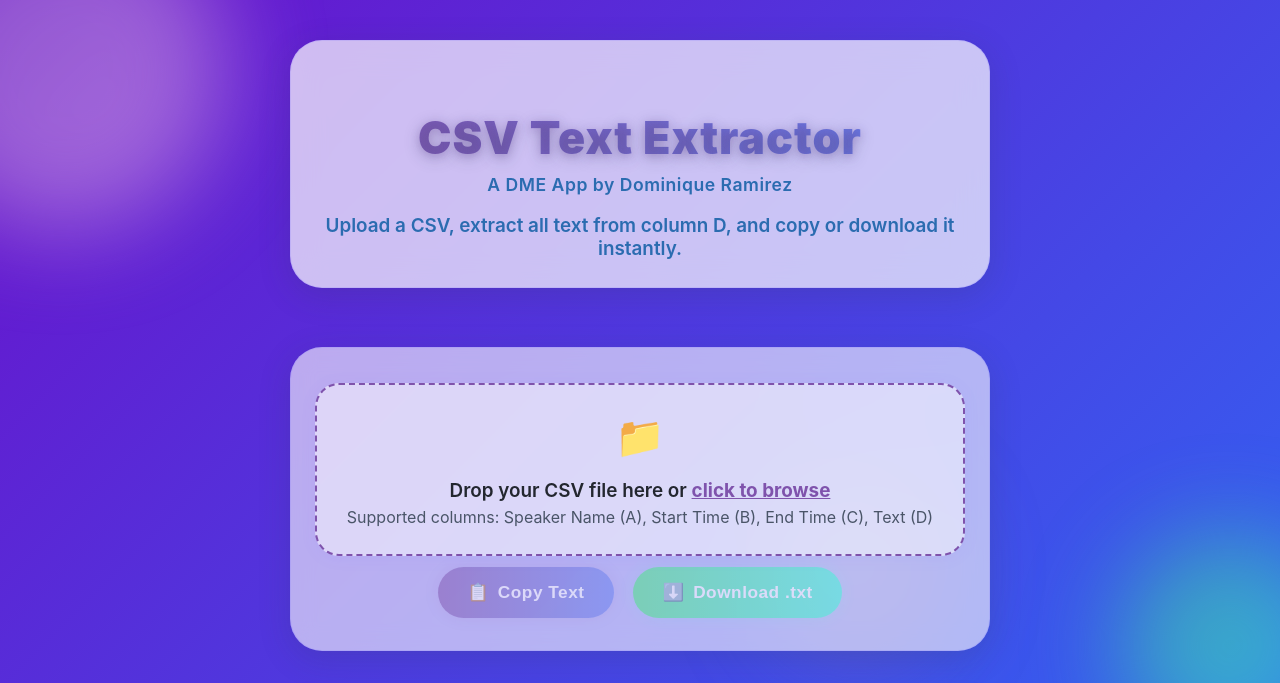
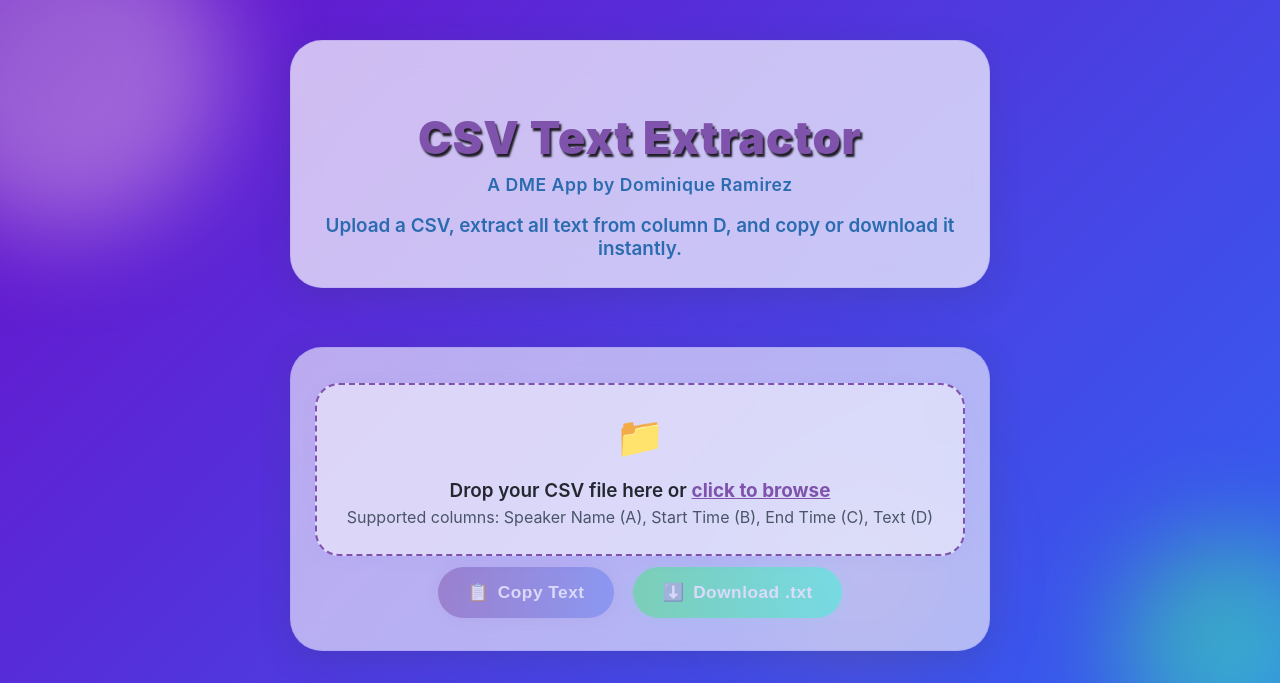
Before and after one commit to dominiqueramirez/csv-text-extractor, a plain HTML site: page index.html in a window 1280 px wide. Shown: the top 683 px of the page. Drawn offline with Linux system fonts and the light colour scheme.

Commit message:
Sharpen and darken main heading drop shadow; set text to solid purple

```diff
--- a/style.css
+++ b/style.css
@@ -356,19 +356,6 @@ main {
 .header-content {
   text-align: center;
 }
-.header-content h1 {
-  font-size: 2.8rem;
-  font-weight: 900;
-  letter-spacing: 1px;
-  margin-bottom: 0.2em;
-  background: linear-gradient(90deg, #7f53ac 0%, #647dee 100%);
-  -webkit-background-clip: text;
-  -webkit-text-fill-color: transparent;
-  background-clip: text;
-  color: transparent;
-  text-shadow: 0 4px 16px rgba(44, 62, 80, 0.25), 0 2px 8px #7f53ac55;
-  animation: fadeInDown 1s;
-}
 .header-content .subtitle {
   color: #2b6cb0;
   font-weight: 600;
@@ -445,6 +432,21 @@ main {
   padding: 1em 0;
 }
 
+.main-title {
+  font-size: 2.8rem;
+  font-weight: 900;
+  letter-spacing: 1px;
+  margin-bottom: 0.2em;
+  color: #7f53ac;
+  background: none;
+  background-clip: initial;
+  -webkit-background-clip: initial;
+  -webkit-text-fill-color: initial;
+  /* Sharper, darker drop shadow: less blur, more opacity */
+  text-shadow: 2px 3px 2px rgba(0,0,0,0.85);
+  animation: fadeInDown 1s;
+}
+
 @media (max-width: 700px) {
   main {
     padding: 0.5rem;
```
